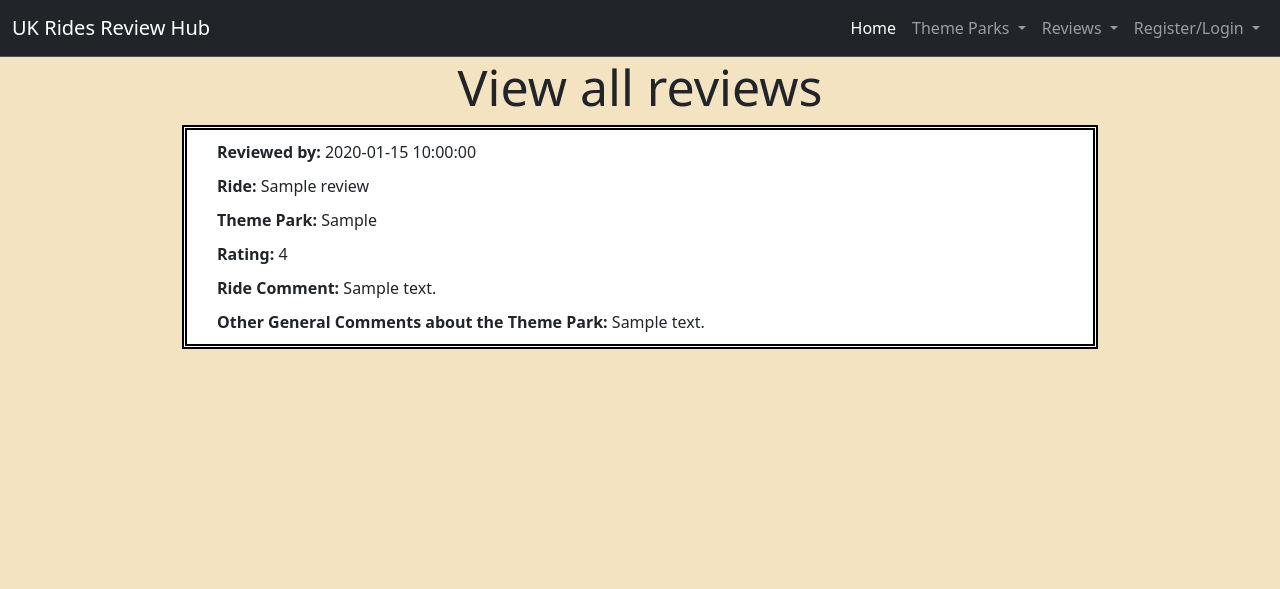
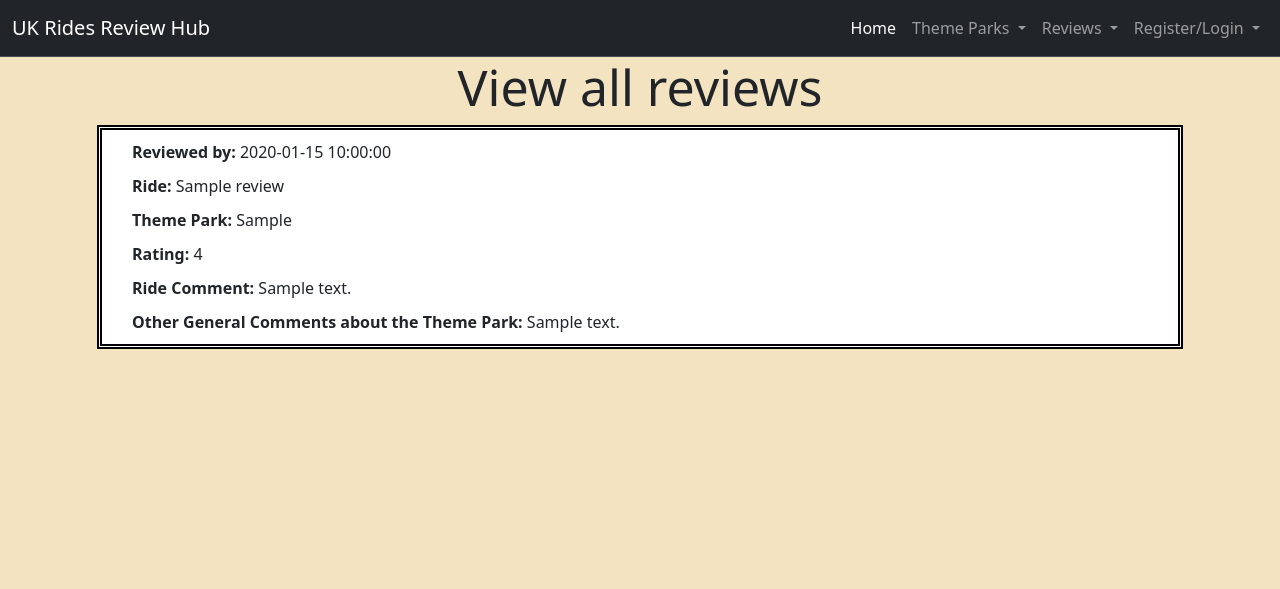
Before and after one commit to hannahro15/Theme-park-reviews-site, a Flask app: page /reviews in a window 1280 px wide. Shown: the top 589 px of the page. Run offline with Flask 3, Linux system fonts and the light colour scheme; a database or web service that is not in the repository returns one stand-in record (values such as "Sample title"); some libraries are stand-ins or nearby versions.

Commit message:
Amend margins on reviews page

```diff
--- a/static/css/style.css
+++ b/static/css/style.css
@@ -63,8 +63,8 @@ h3 {
 
 .review-container {
     border: double 5px black;
-    margin-left: 100px;
-    margin-right: 100px;
+    margin-left: 15px;
+    margin-right: 15px;
     background-color: white;
     padding: 5px;
     margin-bottom: 5px;
```
